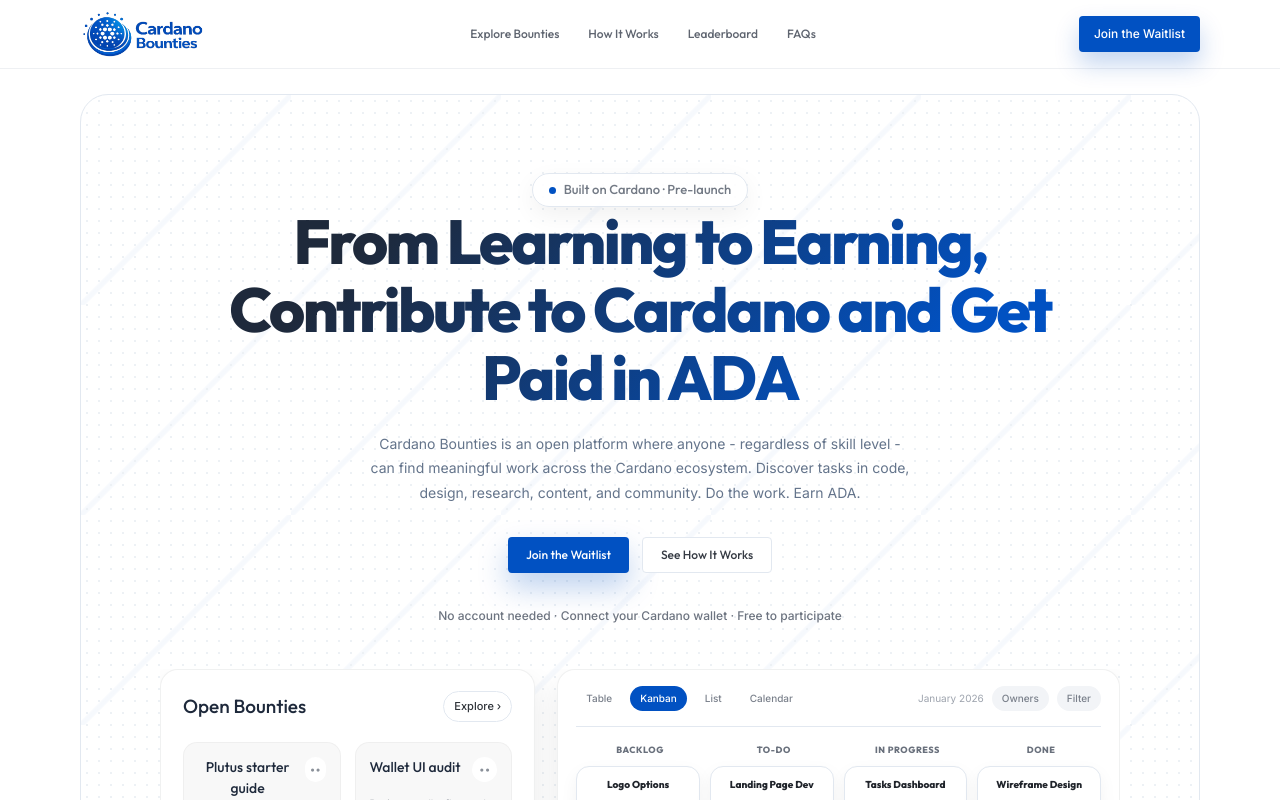
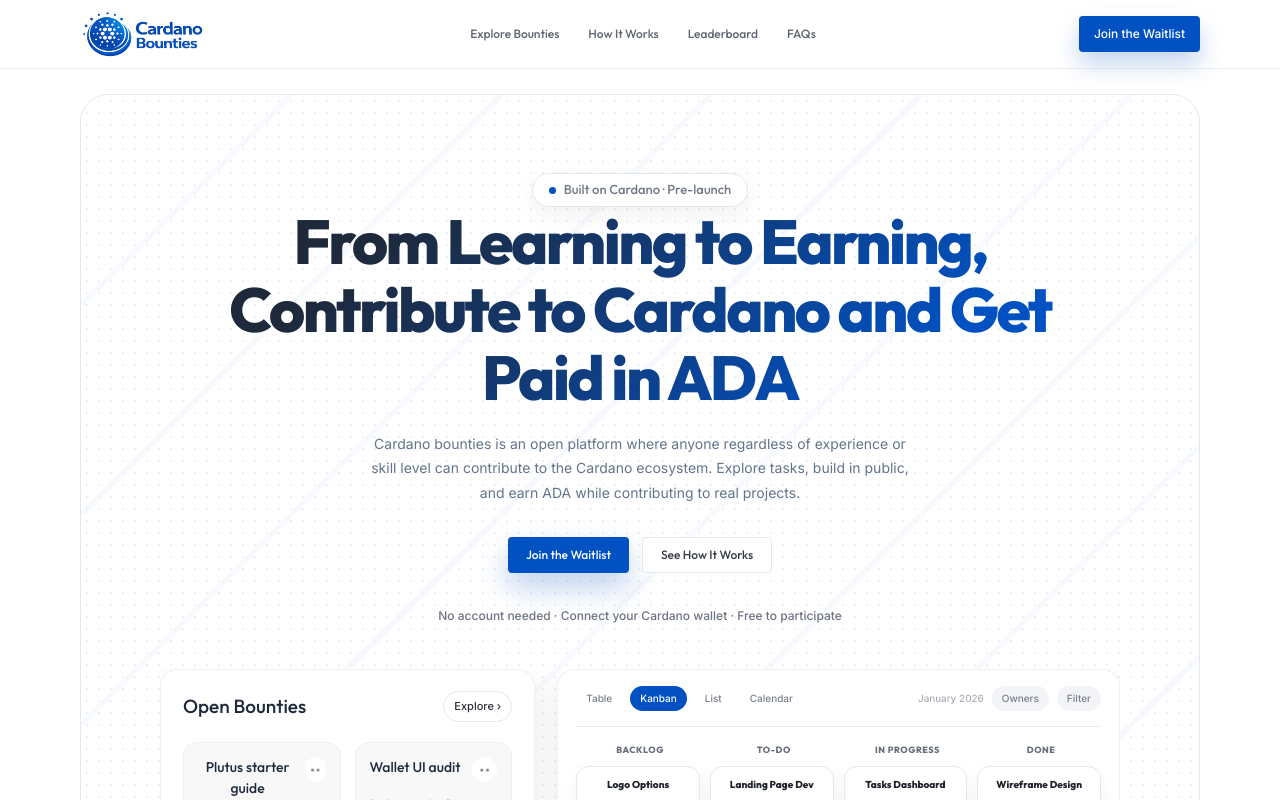
Before and after one commit to IanoNjuguna/Cardano-Bounties, a Next.js app: page / in a window 1280 px wide. Shown: the top 800 px of the page. Built offline with nearby package versions, Linux system fonts and the light colour scheme; no server answers.

Commit message:
feat: initialize root layout and create landing page hero section

```diff
--- a/app/layout.tsx
+++ b/app/layout.tsx
@@ -15,7 +15,7 @@
 export const metadata: Metadata = {
   title: "Cardano Bounties - Learn, Contribute & Earn on Cardano",
   description:
-    "The home for Cardano bounties. Join a growing community of contributors earning ADA through code, design, research, content, and community work. No account needed - just connect your wallet.",
+    "An open platform where anyone regardless of experience or skill level can contribute to the Cardano ecosystem. Explore tasks, build in public, and earn ADA while contributing to real projects.",
   openGraph: {
     images: [
       {
--- a/components/landing/Hero.tsx
+++ b/components/landing/Hero.tsx
@@ -10,7 +10,7 @@
           <br />
           Contribute to Cardano and Get Paid in ADA
         </h1>
-        <p>Cardano Bounties is an open platform where anyone - regardless of skill level - can find meaningful work across the Cardano ecosystem. Discover tasks in code, design, research, content, and community. Do the work. Earn ADA.</p>
+        <p>Cardano bounties is an open platform where anyone regardless of experience or skill level can contribute to the Cardano ecosystem. Explore tasks, build in public, and earn ADA while contributing to real projects.</p>
         <div className="hero-actions">
           <a className="button button-primary" href="#waitlist">Join the Waitlist</a>
           <a className="button button-secondary" href="#pricing">See How It Works</a>
```
